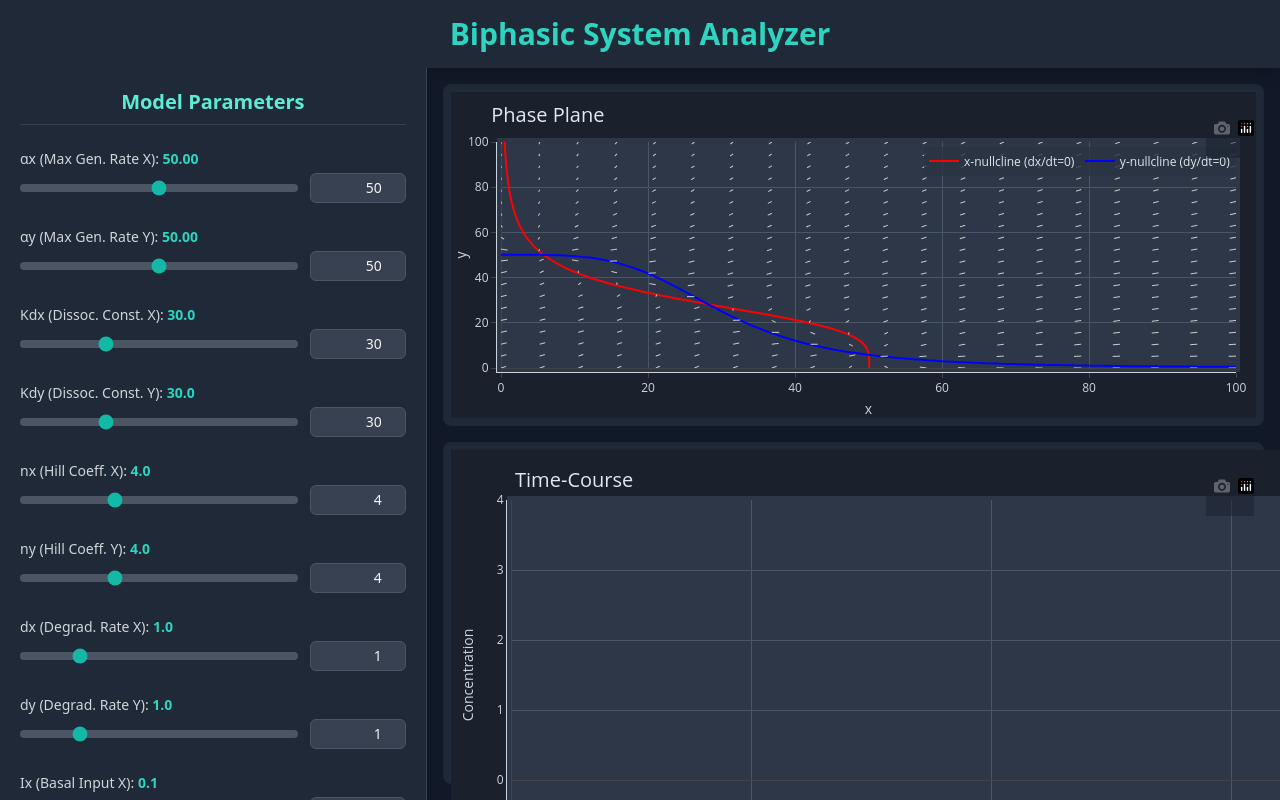
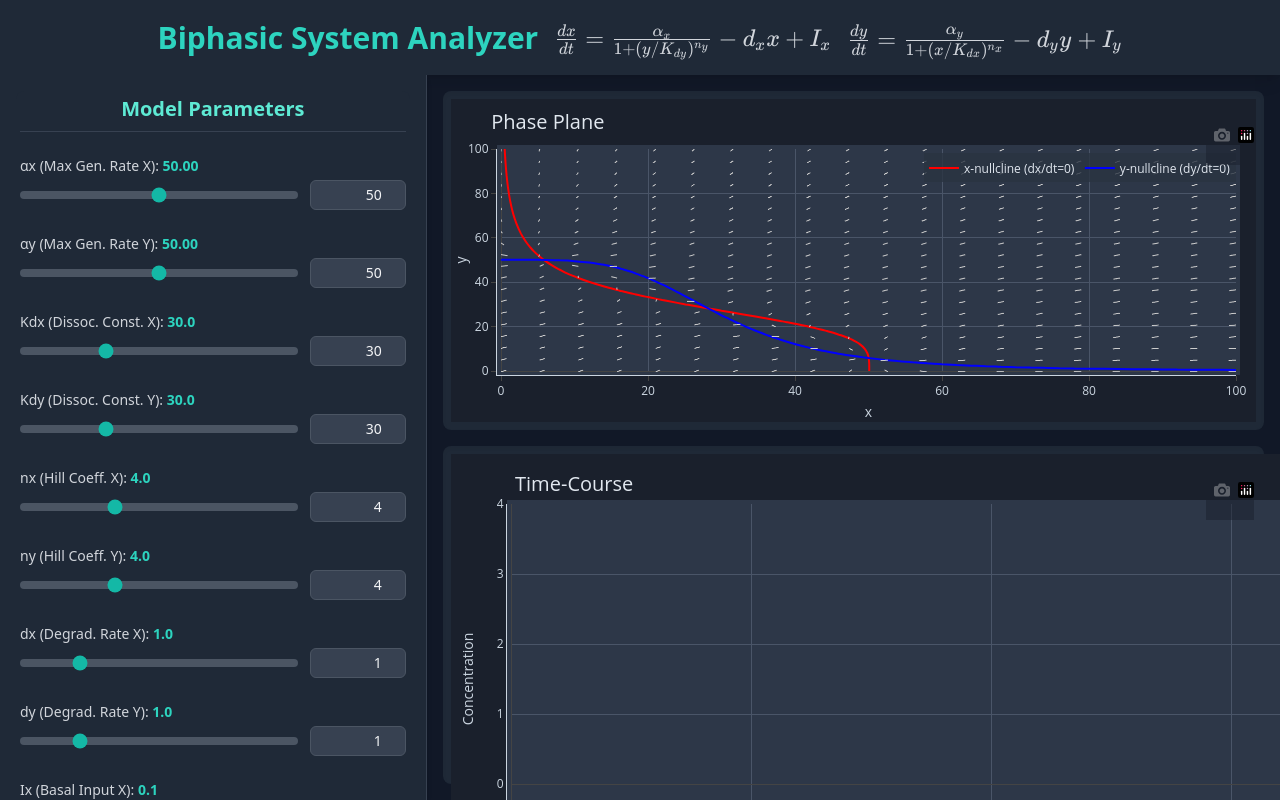
Before and after one commit to nishipippi/biphasic-analysis-application, a React (Vite) app: page / in a window 1280 px wide. Built offline with nearby package versions, Linux system fonts and the light colour scheme.

Commit message:
equation added

```diff
--- a/App.tsx
+++ b/App.tsx
@@ -1,5 +1,6 @@
-
-import React, { useState, useEffect, useCallback } from 'react';
+import React, { useState, useEffect, useCallback, useRef } from 'react';
+import 'katex/dist/katex.min.css';
+import katex from 'katex';
 import { ParameterControls } from './components/ParameterControls';
 import { PhasePlanePlot } from './components/PhasePlanePlot';
 import { TimeCoursePlot } from './components/TimeCoursePlot';
@@ -66,11 +67,43 @@ const App: React.FC = () => {
     // eslint-disable-next-line react-hooks/exhaustive-deps
   }, []);
 
+  const formulaRef1 = useRef<HTMLDivElement>(null);
+  const formulaRef2 = useRef<HTMLDivElement>(null);
+
+  useEffect(() => {
+    if (formulaRef1.current) {
+      katex.render(
+        "\\frac{dx}{dt} = \\frac{\\alpha_x}{1 + (y/K_{dy})^{n_y}} - d_x x + I_x",
+        formulaRef1.current,
+        {
+          throwOnError: false,
+          displayMode: false, // For inline math
+        }
+      );
+    }
+    if (formulaRef2.current) {
+      katex.render(
+        "\\frac{dy}{dt} = \\frac{\\alpha_y}{1 + (x/K_{dx})^{n_x}} - d_y y + I_y",
+        formulaRef2.current,
+        {
+          throwOnError: false,
+          displayMode: false, // For inline math
+        }
+      );
+    }
+  }, []);
+
 
   return (
     <div className="flex flex-col h-screen bg-gray-900 text-gray-100 font-sans">
       <header className="bg-gray-800 p-4 shadow-lg">
-        <h1 className="text-3xl font-bold text-center text-teal-400">Biphasic System Analyzer</h1>
+        <div className="flex items-center justify-center flex-wrap">
+          <h1 className="text-3xl font-bold text-teal-400">Biphasic System Analyzer</h1>
+          <div className="flex text-gray-300 text-xl mt-2 ml-4 space-x-4">
+            <div ref={formulaRef1}></div>
+            <div ref={formulaRef2}></div>
+          </div>
+        </div>
       </header>
 
       {isLoading && <Spinner />}
--- /dev/null
+++ b/src/vite-env.d.ts
@@ -0,0 +1,6 @@
+/// <reference types="vite/client" />
+
+declare module '*.css' {
+  const content: string;
+  export default content;
+}
--- a/vite.config.ts
+++ b/vite.config.ts
@@ -1,9 +1,11 @@
 import path from 'path';
 import { defineConfig, loadEnv } from 'vite';
+import cssInjectedByJsPlugin from 'vite-plugin-css-injected-by-js';
 
 export default defineConfig(({ mode }) => {
     const env = loadEnv(mode, '.', '');
     return {
+      plugins: [cssInjectedByJsPlugin()],
       define: {
         'process.env.API_KEY': JSON.stringify(env.GEMINI_API_KEY),
         'process.env.GEMINI_API_KEY': JSON.stringify(env.GEMINI_API_KEY)
```
Also changed, not shown: package.json (+7 -3 lines), 2 other files (tests, documents, lock files or other folders).
